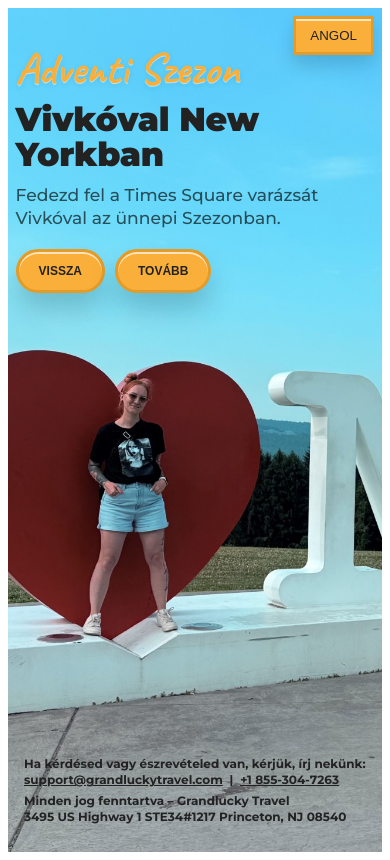
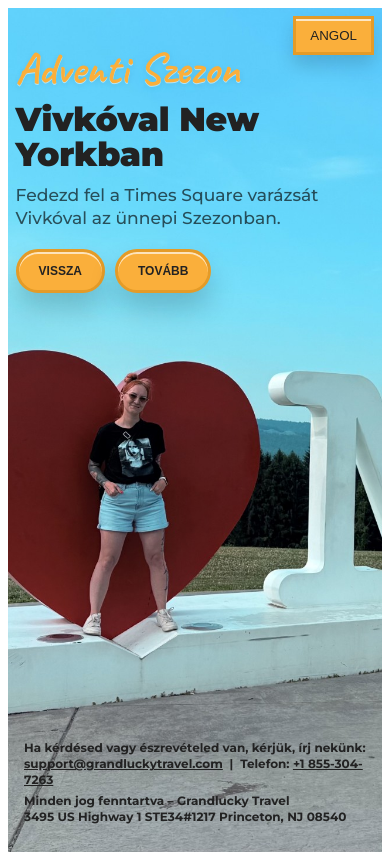
Before and after one commit to Runnerrander/grandlucky-quiz, a Next.js app: page /vivko in a window 390 px wide. Built offline with nearby package versions, Linux system fonts and the light colour scheme.

Commit message:
Update vivko.js
Footer: add Phone/Telefon label before support number on Vivko page

```diff
--- a/pages/vivko.js
+++ b/pages/vivko.js
@@ -154,11 +154,13 @@ export default function Vivko() {
       contact: "Ha kérdésed vagy észrevételed van, kérjük, írj nekünk: ",
       rights1: "Minden jog fenntartva – Grandlucky Travel",
       rights2: "3495 US Highway 1 STE34#1217 Princeton, NJ 08540",
+      phoneLabel: "Telefon:",
     },
     en: {
       contact: "If you have any questions or concerns please contact us at: ",
       rights1: "All rights reserved to Grandlucky Travel",
       rights2: "3495 US Highway 1 STE34#1217 Princeton, NJ 08540",
+      phoneLabel: "Phone:",
     },
   };
 
@@ -256,9 +258,14 @@ export default function Vivko() {
               support@grandluckytravel.com
             </a>
             <span> &nbsp;|&nbsp; </span>
+            <strong>{F.phoneLabel}</strong>&nbsp;
             <a
               href="tel:+18553047263"
-              aria-label={lang === "hu" ? "Hívás: GrandLucky Travel ügyfélszolgálat" : "Call: GrandLucky Travel support"}
+              aria-label={
+                lang === "hu"
+                  ? "Telefon: GrandLucky Travel ügyfélszolgálat +1 855-304-7263"
+                  : "Phone: GrandLucky Travel support +1 855-304-7263"
+              }
             >
               +1 855-304-7263
             </a>
```
